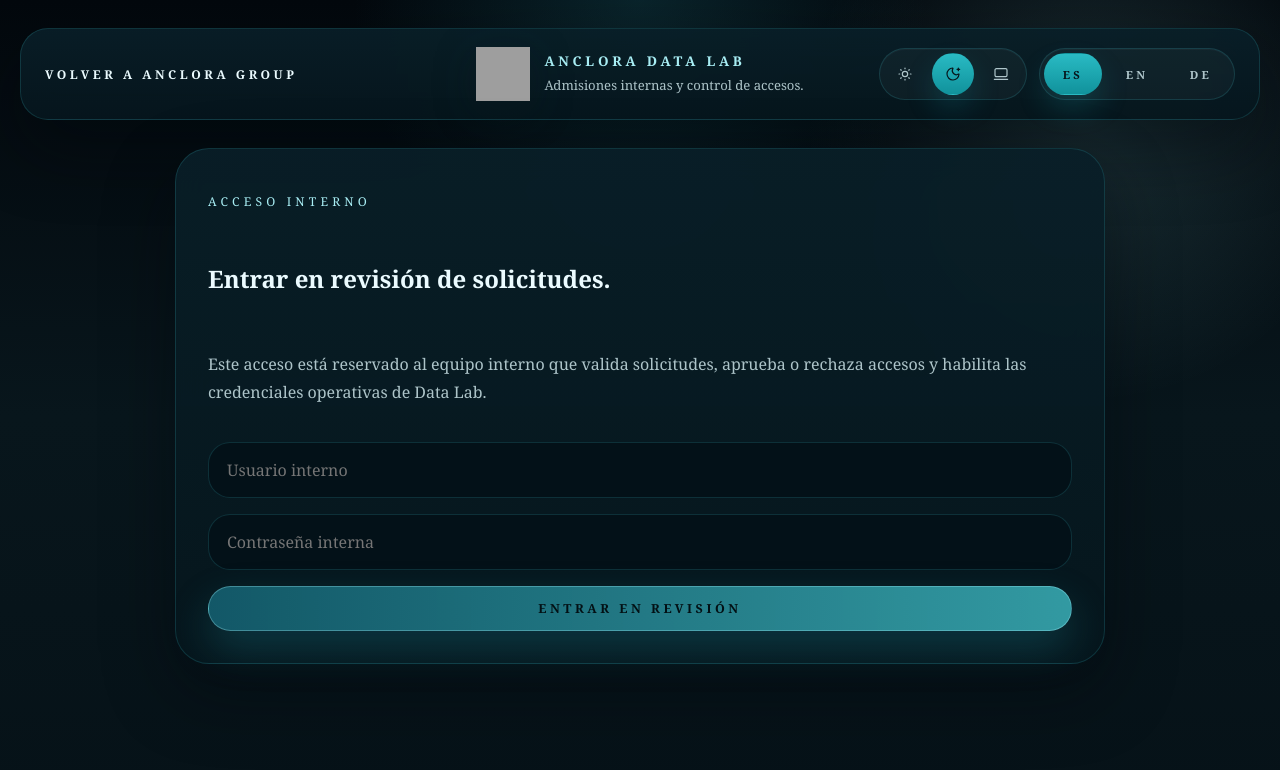
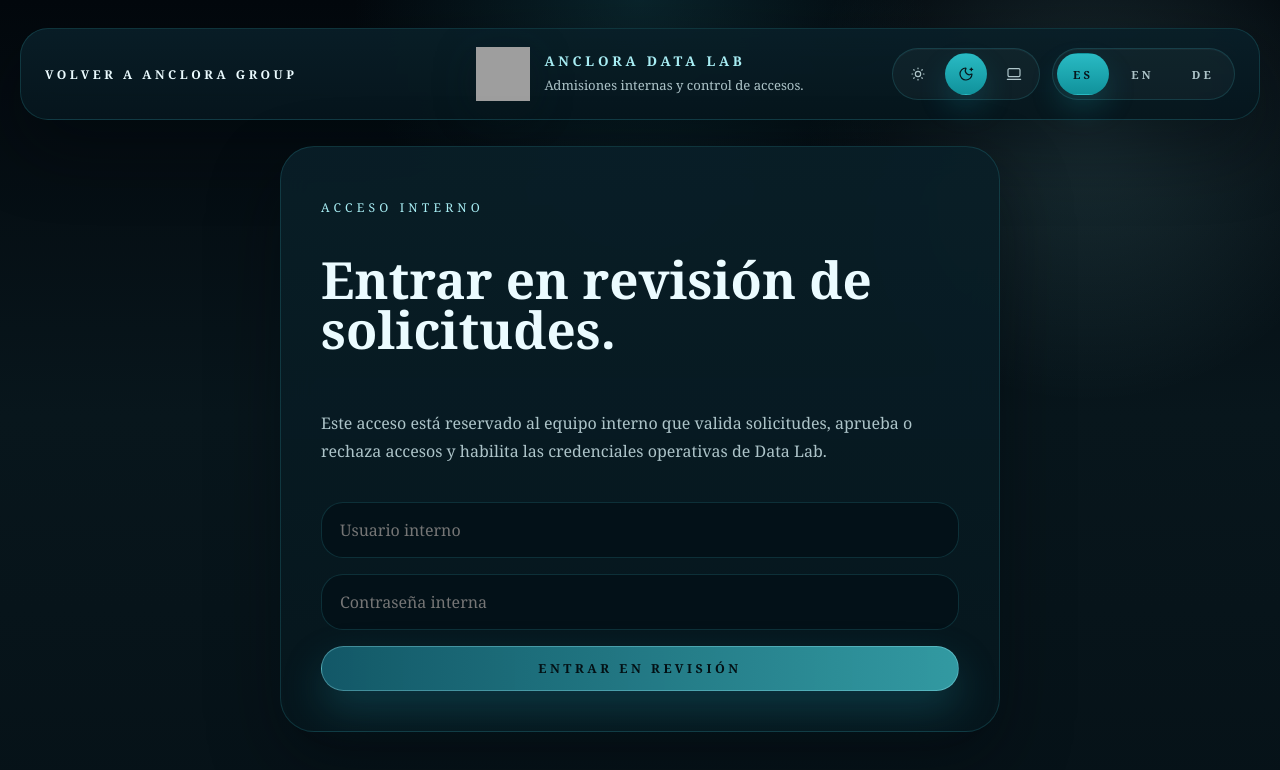
Before and after one commit to ToniIAPro73/anclora-data-lab, a Next.js app: page /access-requests/login in a window 1280 px wide. Shown: the top 770 px of the page. Built offline with nearby package versions, Linux system fonts and the light colour scheme; no server answers; grey boxes are pictures that could not be loaded.

Commit message:
feat: align datalab backoffice login layout with synergi

```diff
--- a/src/app/globals.css
+++ b/src/app/globals.css
@@ -377,14 +377,59 @@
   margin-bottom: 18px;
 }
 .datalab-review-login-wrap {
-  display: grid;
-  grid-template-columns: minmax(0, 0.75fr);
+  display: flex;
   justify-content: center;
-  margin-top: 28px;
+  margin-top: 26px;
 }
 .datalab-review-login-panel {
   display: grid;
   gap: 20px;
+  width: min(720px, 100%);
+  padding: 40px;
+}
+.datalab-review-login-panel h1 {
+  margin: 6px 0 18px;
+  font-size: clamp(2.4rem, 4vw, 4.3rem);
+  line-height: 0.98;
+}
+.datalab-review-login-panel .datalab-copy {
+  font-size: 1rem;
+  line-height: 1.8;
+  color: var(--dl-muted);
+}
+.datalab-topbar-admin .datalab-backlink {
+  font-size: 0.76rem;
+  letter-spacing: 0.22rem;
+}
+.datalab-topbar-admin .datalab-brand-mark {
+  width: 54px;
+  height: 54px;
+}
+.datalab-topbar-admin .datalab-brand-copy p {
+  font-size: 0.84rem;
+  letter-spacing: 0.28em;
+  font-weight: 700;
+}
+.datalab-topbar-admin .datalab-brand-copy span {
+  margin-top: 4px;
+  max-width: 360px;
+  font-size: 0.82rem;
+}
+.datalab-nav-admin .datalab-ui-toggles {
+  gap: 12px;
+}
+.datalab-nav-admin .datalab-toggle {
+  gap: 6px;
+}
+.datalab-nav-admin .datalab-toggle-pill {
+  min-height: 42px;
+  min-width: 42px;
+}
+.datalab-nav-admin .datalab-toggle-pill-text {
+  min-width: auto;
+  padding: 9px 15px;
+  font-size: 0.7rem;
+  letter-spacing: 0.2rem;
 }
 .datalab-review-toolbar {
   margin-top: 24px;
--- a/src/components/datalab/DataLabAdmissionsLoginPage.tsx
+++ b/src/components/datalab/DataLabAdmissionsLoginPage.tsx
@@ -42,7 +42,7 @@
     <main className="datalab-page">
       <div className="datalab-noise" />
       <div className="datalab-shell">
-        <header className="datalab-topbar">
+        <header className="datalab-topbar datalab-topbar-admin">
           <Link href={buildAncloraGroupHref()} className="datalab-backlink">
             Volver a Anclora Group
           </Link>
@@ -55,7 +55,7 @@
               <span>Admisiones internas y control de accesos.</span>
             </div>
           </div>
-          <div className="datalab-nav">
+          <div className="datalab-nav datalab-nav-admin">
             <DataLabUiToggles defaultLocale={defaultLocale} defaultTheme={defaultTheme} />
           </div>
         </header>
```
